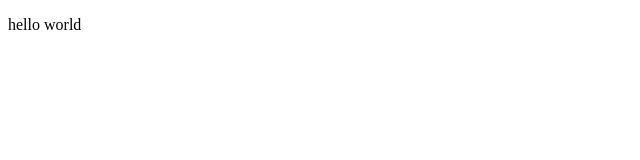
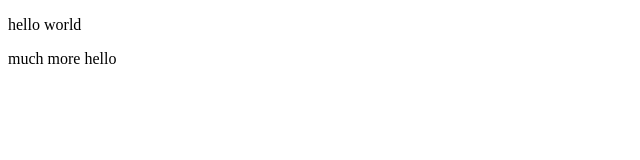
Before and after one commit to kristinapkj/kristinapkj.github.io, a plain HTML site: page index.html in a window 1280 px wide. Shown: the full height of the page, 0-640 px from the left. Drawn offline with Linux system fonts and the light colour scheme.

Commit message:
much more

```diff
--- a/index.html
+++ b/index.html
@@ -5,5 +5,6 @@
 </head>
 <body>
     <p>hello world</p>
+    <p>much more hello</p>
 </body>
 </html>
```
